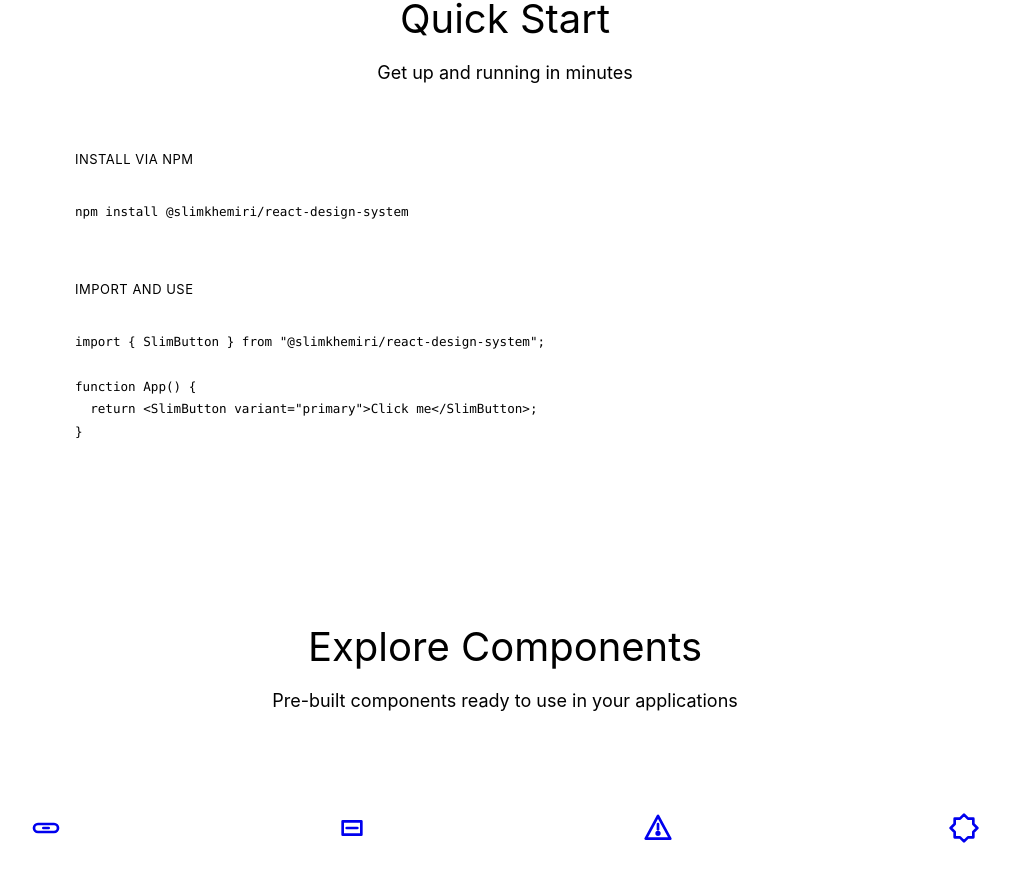
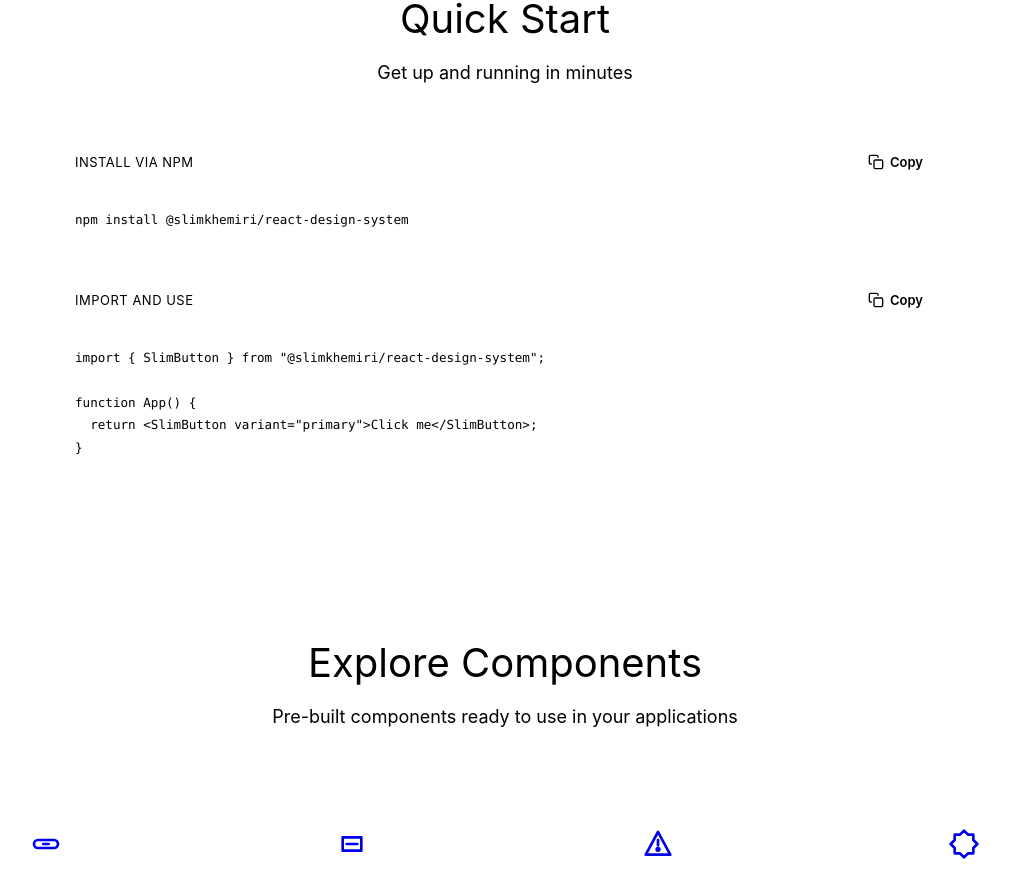
Before and after one commit to slimkhemiri/Slim-DS, a React (Vite) app: page / in a window 1280 px wide. Shown: the part 1452-2333 px from the top of the page, without its empty margins (135-1145 px from the left). Built offline with nearby package versions, Linux system fonts and the light colour scheme.

Commit message:
add copy code method

```diff
--- a/src/Documentation.tsx
+++ b/src/Documentation.tsx
@@ -1,5 +1,6 @@
 import React from "react";
 import { Link } from "react-router-dom";
+import { CodeBlock } from "./components";
 
 export function Documentation() {
   return (
@@ -51,24 +52,15 @@ export function Documentation() {
         <h3 style={{ fontSize: "18px", fontWeight: "var(--sl-font-weight-bold)", marginTop: "24px", marginBottom: "12px", color: "var(--sl-text)" }}>
           Installation
         </h3>
-        <pre
-          style={{
-            background: "var(--sl-surface-2)",
-            padding: "16px",
-            borderRadius: "var(--sl-radius-1)",
-            border: "1px solid var(--sl-border)",
-            overflow: "auto",
-            fontSize: "14px",
-          }}
-        >
-          <code style={{ color: "var(--sl-text)" }}>
-{`# Install with npm
+        <CodeBlock
+          title="Install with NPM or PNPM"
+          code={`# Install with npm
 npm install @slimkhemiri/react-design-system
 
 # Or with pnpm
 pnpm add @slimkhemiri/react-design-system`}
-          </code>
-        </pre>
+          language="bash"
+        />
         <div style={{ marginTop: "12px", padding: "12px", background: "var(--sl-info-soft)", border: "1px solid var(--sl-info)", borderRadius: "var(--sl-radius-1)" }}>
           <div style={{ fontSize: "13px", color: "var(--sl-text)", lineHeight: "1.6" }}>
             <strong>💡 Note:</strong> The design tokens are automatically included as a dependency. No need to install them separately!
@@ -81,18 +73,9 @@ pnpm add @slimkhemiri/react-design-system`}
         <p style={{ color: "var(--sl-text-light)", marginBottom: "16px", lineHeight: "1.6" }}>
           Start using components right away with minimal setup:
         </p>
-        <pre
-          style={{
-            background: "var(--sl-surface-2)",
-            padding: "16px",
-            borderRadius: "var(--sl-radius-1)",
-            border: "1px solid var(--sl-border)",
-            overflow: "auto",
-            fontSize: "14px",
-          }}
-        >
-          <code style={{ color: "var(--sl-text)" }}>
-{`// Import components
+        <CodeBlock
+          title="Basic Usage Example"
+          code={`// Import components
 import { SlimButton, SlimInput } from '@slimkhemiri/react-design-system';
 
 function App() {
@@ -103,8 +86,8 @@ function App() {
     </div>
   );
 }`}
-          </code>
-        </pre>
+          language="tsx"
+        />
 
         <h3 style={{ fontSize: "18px", fontWeight: "var(--sl-font-weight-bold)", marginTop: "24px", marginBottom: "12px", color: "var(--sl-text)" }}>
           Using Design Tokens
@@ -112,18 +95,9 @@ function App() {
         <p style={{ color: "var(--sl-text-light)", marginBottom: "16px", lineHeight: "1.6" }}>
           Access design tokens in JavaScript for advanced customization:
         </p>
-        <pre
-          style={{
-            background: "var(--sl-surface-2)",
-            padding: "16px",
-            borderRadius: "var(--sl-radius-1)",
-            border: "1px solid var(--sl-border)",
-            overflow: "auto",
-            fontSize: "14px",
-          }}
-        >
-          <code style={{ color: "var(--sl-text)" }}>
-{`// Import components and tokens
+        <CodeBlock
+          title="Using Design Tokens"
+          code={`// Import components and tokens
 import { SlimButton, SlimInput } from '@slimkhemiri/react-design-system';
 import { tokens } from '@slimkhemiri/tokens';
 
@@ -145,8 +119,8 @@ function App() {
     </div>
   );
 }`}
-          </code>
-        </pre>
+          language="tsx"
+        />
 
         <div style={{ marginTop: "16px", padding: "16px", background: "var(--sl-info-soft)", border: "1px solid var(--sl-info)", borderRadius: "var(--sl-radius-1)" }}>
           <div style={{ fontSize: "14px", color: "var(--sl-text)", lineHeight: "1.6" }}>
--- /dev/null
+++ b/src/components/CodeBlock.css
@@ -0,0 +1,138 @@
+/* Code Block Component */
+.codeBlock {
+  background: var(--sl-surface-3);
+  border: 1px solid var(--sl-border);
+  border-radius: var(--sl-radius-2);
+  overflow: hidden;
+}
+
+.codeBlockHeader {
+  background: var(--sl-surface-2);
+  border-bottom: 1px solid var(--sl-border);
+  padding: 12px 20px;
+  display: flex;
+  align-items: center;
+  justify-content: space-between;
+  gap: 16px;
+}
+
+.codeBlockTitle {
+  font-size: 13px;
+  font-weight: var(--sl-font-weight-bold);
+  color: var(--sl-text-light);
+  text-transform: uppercase;
+  letter-spacing: 0.5px;
+  flex: 1;
+}
+
+.codeBlockContent {
+  margin: 0;
+  padding: 20px;
+  font-family: var(--ant-font-family-code);
+  font-size: 14px;
+  line-height: 1.6;
+  color: var(--sl-text);
+  overflow-x: auto;
+}
+
+.codeBlockContent code {
+  font-family: inherit;
+  background: none;
+  padding: 0;
+  border: none;
+}
+
+/* Copy Button - Regular Size */
+.copyButton {
+  display: flex;
+  align-items: center;
+  gap: 6px;
+  padding: 6px 12px;
+  background: var(--sl-surface);
+  border: 1px solid var(--sl-border);
+  border-radius: var(--sl-radius-1);
+  color: var(--sl-text);
+  font-size: 13px;
+  font-weight: 600;
+  font-family: inherit;
+  cursor: pointer;
+  transition: all 0.2s cubic-bezier(0.4, 0, 0.2, 1);
+  white-space: nowrap;
+}
+
+.copyButton:hover {
+  background: var(--sl-primary-soft);
+  border-color: var(--sl-primary);
+  color: var(--sl-primary);
+  transform: translateY(-1px);
+  box-shadow: 0 2px 8px rgba(88, 29, 116, 0.15);
+}
+
+.copyButton:active {
+  transform: translateY(0);
+}
+
+.copyButton.copied {
+  background: var(--sl-primary);
+  border-color: var(--sl-primary);
+  color: white;
+  pointer-events: none;
+}
+
+.copyButton svg {
+  flex-shrink: 0;
+  transition: transform 0.2s;
+}
+
+.copyButton:hover svg {
+  transform: scale(1.1);
+}
+
+.copyButton.copied svg {
+  animation: checkBounce 0.4s cubic-bezier(0.4, 0, 0.2, 1);
+}
+
+/* Copy Button - Small Size (for inline use) */
+.copyButtonSmall {
+  display: inline-flex;
+  align-items: center;
+  justify-content: center;
+  padding: 4px;
+  background: var(--sl-surface);
+  border: 1px solid var(--sl-border);
+  border-radius: var(--sl-radius-1);
+  color: var(--sl-muted);
+  cursor: pointer;
+  transition: all 0.2s cubic-bezier(0.4, 0, 0.2, 1);
+  vertical-align: middle;
+}
+
+.copyButtonSmall:hover {
+  background: var(--sl-primary-soft);
+  border-color: var(--sl-primary);
+  color: var(--sl-primary);
+  transform: scale(1.1);
+}
+
+.copyButtonSmall:active {
+  transform: scale(0.95);
+}
+
+.copyButtonSmall.copied {
+  background: var(--sl-primary);
+  border-color: var(--sl-primary);
+  color: white;
+}
+
+.copyButtonSmall svg {
+  display: block;
+}
+
+@keyframes checkBounce {
+  0%, 100% {
+    transform: scale(1);
+  }
+  50% {
+    transform: scale(1.2);
+  }
+}
--- /dev/null
+++ b/src/components/CodeBlock.tsx
@@ -0,0 +1,94 @@
+import React from "react";
+import "./CodeBlock.css";
+
+interface CodeBlockProps {
+  title: string;
+  code: string;
+  language?: string;
+}
+
+export function CodeBlock({ title, code, language = "bash" }: CodeBlockProps) {
+  const [copied, setCopied] = React.useState(false);
+
+  const handleCopy = async () => {
+    try {
+      await navigator.clipboard.writeText(code);
+      setCopied(true);
+      setTimeout(() => setCopied(false), 2000);
+    } catch (err) {
+      console.error('Failed to copy:', err);
+    }
+  };
+
+  return (
+    <div className="codeBlock">
+      <div className="codeBlockHeader">
+        <span className="codeBlockTitle">{title}</span>
+        <button
+          className={`copyButton ${copied ? 'copied' : ''}`}
+          onClick={handleCopy}
+          aria-label="Copy code"
+        >
+          {copied ? (
+            <>
+              <svg width="16" height="16" viewBox="0 0 24 24" fill="none" stroke="currentColor" strokeWidth="2">
+                <path d="M20 6L9 17l-5-5" strokeLinecap="round" strokeLinejoin="round"/>
+              </svg>
+              <span>Copied!</span>
+            </>
+          ) : (
+            <>
+              <svg width="16" height="16" viewBox="0 0 24 24" fill="none" stroke="currentColor" strokeWidth="2">
+                <rect x="9" y="9" width="13" height="13" rx="2" ry="2" strokeLinecap="round" strokeLinejoin="round"/>
+                <path d="M5 15H4a2 2 0 0 1-2-2V4a2 2 0 0 1 2-2h9a2 2 0 0 1 2 2v1" strokeLinecap="round" strokeLinejoin="round"/>
+              </svg>
+              <span>Copy</span>
+            </>
+          )}
+        </button>
+      </div>
+      <pre className="codeBlockContent">
+        <code>{code}</code>
+      </pre>
+    </div>
+  );
+}
+
+interface CopyButtonProps {
+  text: string;
+  label?: string;
+}
+
+export function CopyButton({ text, label = "Copy" }: CopyButtonProps) {
+  const [copied, setCopied] = React.useState(false);
+
+  const handleCopy = async () => {
+    try {
+      await navigator.clipboard.writeText(text);
+      setCopied(true);
+      setTimeout(() => setCopied(false), 2000);
+    } catch (err) {
+      console.error('Failed to copy:', err);
+    }
+  };
+
+  return (
+    <button
+      className={`copyButtonSmall ${copied ? 'copied' : ''}`}
+      onClick={handleCopy}
+      aria-label={`Copy ${label}`}
+      title={`Copy ${label}`}
+    >
+      {copied ? (
+        <svg width="14" height="14" viewBox="0 0 24 24" fill="none" stroke="currentColor" strokeWidth="2.5">
+          <path d="M20 6L9 17l-5-5" strokeLinecap="round" strokeLinejoin="round"/>
+        </svg>
+      ) : (
+        <svg width="14" height="14" viewBox="0 0 24 24" fill="none" stroke="currentColor" strokeWidth="2">
+          <rect x="9" y="9" width="13" height="13" rx="2" ry="2" strokeLinecap="round" strokeLinejoin="round"/>
+          <path d="M5 15H4a2 2 0 0 1-2-2V4a2 2 0 0 1 2-2h9a2 2 0 0 1 2 2v1" strokeLinecap="round" strokeLinejoin="round"/>
+        </svg>
+      )}
+    </button>
+  );
+}
--- a/src/components/index.ts
+++ b/src/components/index.ts
@@ -1 +1,2 @@
 export { Header } from "./Header";
+export { CodeBlock, CopyButton } from "./CodeBlock";
--- a/src/pages/HomePage.css
+++ b/src/pages/HomePage.css
@@ -140,43 +140,6 @@ section {
   display: flex;
   flex-direction: column;
   gap: 24px;
-}
-
-.codeBlock {
-  background: var(--sl-surface-3);
-  border: 1px solid var(--sl-border);
-  border-radius: var(--sl-radius-2);
-  overflow: hidden;
-}
-
-.codeBlockHeader {
-  background: var(--sl-surface-2);
-  border-bottom: 1px solid var(--sl-border);
-  padding: 12px 20px;
-}
-
-.codeBlockTitle {
-  font-size: 13px;
-  font-weight: var(--sl-font-weight-bold);
-  color: var(--sl-text-light);
-  text-transform: uppercase;
-  letter-spacing: 0.5px;
-}
-
-.codeBlockContent {
-  margin: 0;
-  padding: 20px;
-  font-family: 'Monaco', 'Menlo', 'Ubuntu Mono', 'Consolas', monospace;
-  font-size: 14px;
-  line-height: 1.6;
-  color: var(--sl-text);
-  overflow-x: auto;
-}
-
-.codeBlockContent code {
-  font-family: inherit;
-  background: none;
-  padding: 0;
 }
 
 /* Components Preview */
--- a/src/pages/HomePage.tsx
+++ b/src/pages/HomePage.tsx
@@ -1,6 +1,7 @@
 import React from "react";
 import { Link } from "react-router-dom";
 import { SlimButton, SlimBadge } from "@slimkhemiri/react-design-system";
+import { CodeBlock } from "../components";
 import "./HomePage.css";
 
 export function HomePage() {
@@ -104,27 +105,21 @@ export function HomePage() {
         </div>
 
         <div className="quickStartContent">
-          <div className="codeBlock">
-            <div className="codeBlockHeader">
-              <span className="codeBlockTitle">Install via NPM</span>
-            </div>
-            <pre className="codeBlockContent">
-              <code>npm install @slimkhemiri/react-design-system</code>
-            </pre>
-          </div>
+          <CodeBlock
+            title="Install via NPM"
+            code="npm install @slimkhemiri/react-design-system"
+            language="bash"
+          />
 
-          <div className="codeBlock">
-            <div className="codeBlockHeader">
-              <span className="codeBlockTitle">Import and Use</span>
-            </div>
-            <pre className="codeBlockContent">
-              <code>{`import { SlimButton } from "@slimkhemiri/react-design-system";
+          <CodeBlock
+            title="Import and Use"
+            code={`import { SlimButton } from "@slimkhemiri/react-design-system";
 
 function App() {
   return <SlimButton variant="primary">Click me</SlimButton>;
-}`}</code>
-            </pre>
-          </div>
+}`}
+            language="tsx"
+          />
         </div>
       </section>
 
--- a/src/styles.css
+++ b/src/styles.css
@@ -448,6 +448,17 @@ pre code {
   color: var(--sl-text);
 }
 
+/* Color Swatch Styles */
+.colorSwatch {
+  cursor: default;
+}
+
+.colorSwatch:hover {
+  transform: translateY(-2px);
+  box-shadow: 0 4px 12px rgba(0, 0, 0, 0.1);
+  border-color: var(--sl-primary);
+}
+
 @media (max-width: 860px) {
   .layout,
   .layout.isCollapsed {
```
Also changed, not shown: src/ColorPalette.tsx (+53 -49 lines).
